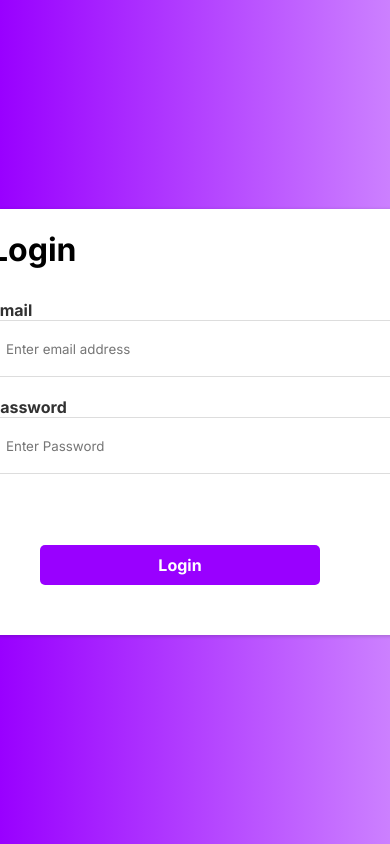
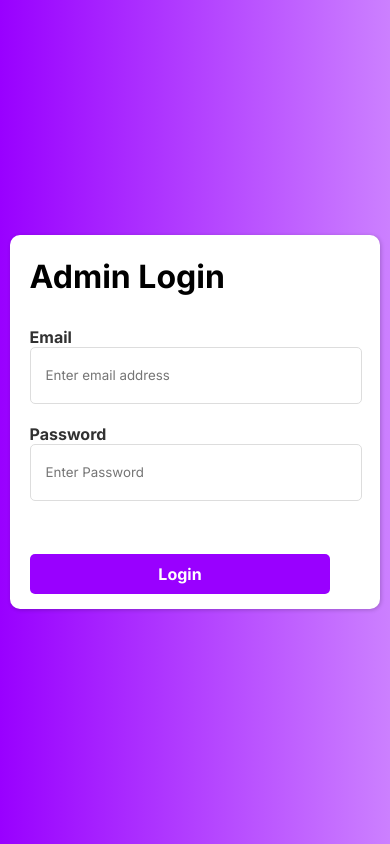
Before and after one commit to vnithish/Football-club, a React (Create React App) app: page /login in a window 390 px wide. Built offline with nearby package versions, Linux system fonts and the light colour scheme.

Commit message:
home page fixed / login page responsive / password hidden

```diff
--- a/src/components/Footer/Footer.css
+++ b/src/components/Footer/Footer.css
@@ -15,6 +15,14 @@
   height: 490px;
   padding: 50px;
 }
+
+
+.forms > form > p {
+  font-size: 20px;
+  font-weight: bold;
+}
+
+
 input {
   margin-bottom: 10px;
   width: 100%;
--- a/src/components/InputControl/InputControl.jsx
+++ b/src/components/InputControl/InputControl.jsx
@@ -6,7 +6,7 @@ function InputControl(props) {
   return (
     <div className={styles.container}>
       {props.label && <label>{props.label}</label>}
-      <input type="text" {...props} />
+      <input {...props} />
     </div>
   );
 }
--- a/src/components/Login/Login.css
+++ b/src/components/Login/Login.css
@@ -9,10 +9,10 @@
 }
 
 .innerBox {
-  min-width: 380px;
-  min-height: 380px;
-  height: fit-content;
-  width: fit-content;
+  max-width: fit-content;
+  max-height: fit-content;
+  height: 100%;
+  width: 100%;
   background-color: #fff;
   box-shadow: 1px 1px 4px rgba(0, 0, 0, 0.2);
   padding-left: 20px;
@@ -23,10 +23,12 @@
   gap: 10px;
 }
 
-.footer {
+.footer-login {
   display: flex;
   flex-direction: column;
   gap: 1px;
+  justify-content: center;
+  align-items: center;
 }
 
 .footer .error {
@@ -36,7 +38,7 @@
   text-align: center;
 }
 
-.footer button {
+.footer-login button {
   outline: none;
   border: none;
   background-color: #9900ff;
@@ -48,25 +50,18 @@
   width: 100%;
   transition: 100ms;
   cursor: pointer;
+  margin-bottom: 15px;
 }
 
-.footer button:disabled {
+.footer-login button:disabled {
   background-color: gray !important;
 }
 
-.footer button:hover {
+.footer-login button:hover {
   background-color: #aa2aff;
 }
 
-.footer p {
-  font-weight: 700;
-  color: #000;
+.footer-login p {
+  color: red;
+  align-items: center;
 }
-
-.footer p span a {
-  font-weight: bold;
-  color: #9900ff;
-  letter-spacing: 1px;
-  font-size: 1rem;
-  text-decoration: none;
-}
--- a/src/components/Login/Login.jsx
+++ b/src/components/Login/Login.jsx
@@ -27,7 +27,7 @@ function Login() {
       .then(async (res) => {
         setSubmitButtonDisabled(false);
 
-        navigate("/");
+        navigate("/admin");
       })
       .catch((err) => {
         setSubmitButtonDisabled(false);
@@ -37,10 +37,11 @@ function Login() {
   return (
     <div className="container">
       <div className="innerBox">
-        <h1>Login</h1>
+        <h1>Admin Login</h1>
 
         <InputControl
           label="Email"
+          type = "text"
           onChange={(event) =>
             setValues((prev) => ({ ...prev, email: event.target.value }))
           }
@@ -48,14 +49,15 @@ function Login() {
         />
         <InputControl
           label="Password"
+          type = 'password'
           onChange={(event) =>
             setValues((prev) => ({ ...prev, pass: event.target.value }))
           }
           placeholder="Enter Password"
         />
 
-        <div className="footer">
-          <b className="error">{errorMsg}</b>
+        <div className="footer-login">
+          <p className="error">{errorMsg}</p>
           <button disabled={submitButtonDisabled} onClick={handleSubmission}>
             Login
           </button>
```
Also changed, not shown: 1 other file (tests, documents, lock files or other folders).
